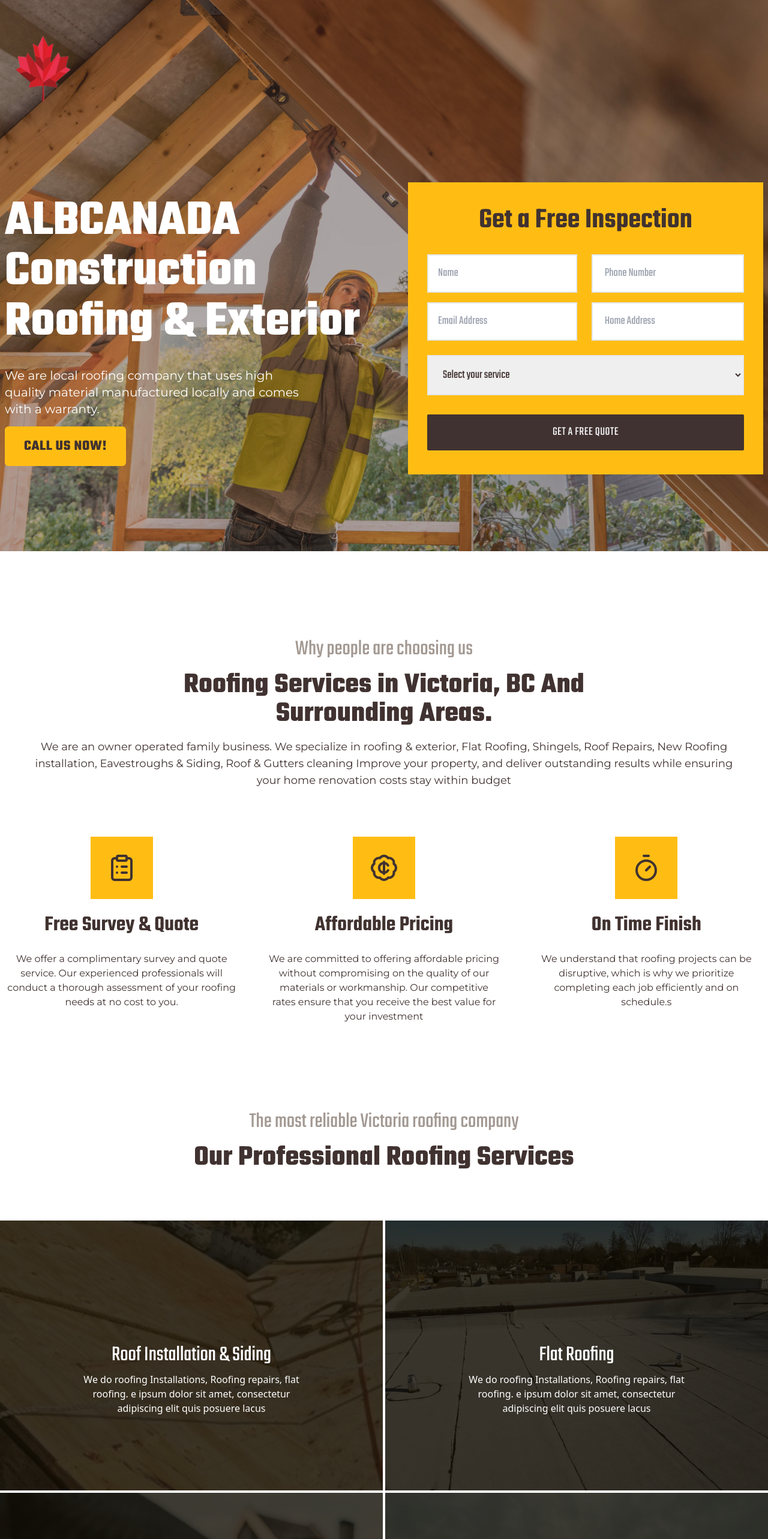
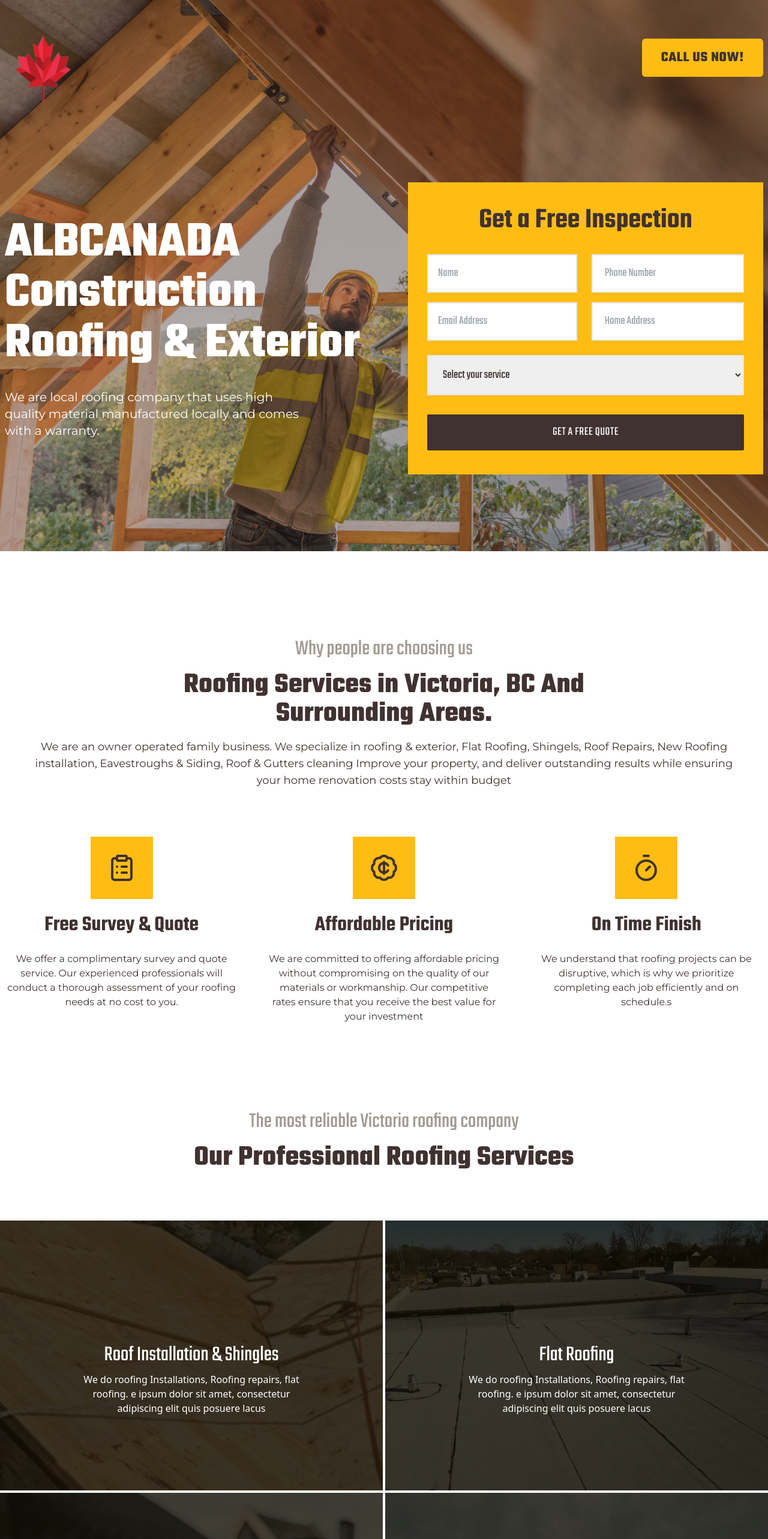
Before and after one commit to abdullahbinazeem/albcanada, a Next.js app: page / in a window 1280 px wide. Shown: the top 2566 px of the page at 60% size. Built offline with nearby package versions, Linux system fonts and the light colour scheme.

Commit message:
changed styling to clients preferences.

```diff
--- a/src/app/sections/footer/page.tsx
+++ b/src/app/sections/footer/page.tsx
@@ -13,13 +13,14 @@
   {
     title: "Make a Call",
     info: "(250)-918-5591",
+    name: "Besmir Ibraj",
     link: "tel:(250)-918-5591",
     icon: Phone,
   },
   {
     title: "Send are Email",
-    info: "info@albcanada.com",
-    link: "mailto:someone@example.com",
+    info: "info@albcanada.ca",
+    link: "mailto:info@albcanada.ca",
     icon: Mails,
   },
   {
@@ -35,7 +36,7 @@
     <>
       <div className="bg-secondary">
         <Container className="py-24">
-          <div className="flex gap-10 md:gap-20 mb-20  flex-wrap">
+          <div className="flex gap-10 md:gap-20 mb-20 justify-end flex-wrap">
             <div className="aspect-[2]  relative max-w-[200px]  flex-1">
               <Image
                 src={`/assets/worksafe.jpg`}
@@ -69,6 +70,9 @@
                 <contact.icon className="box-content	text-secondary min-w-8 min-h-8 p-5 bg-primary" />
                 <div className="text-white">
                   <h1 className="teko text-2xl">{contact.title}</h1>
+                  <p className="serrat underline">
+                    {contact.name && contact.name}
+                  </p>
                   <p className="serrat">{contact.info}</p>
                 </div>
               </a>
--- a/src/app/sections/hero/page.tsx
+++ b/src/app/sections/hero/page.tsx
@@ -6,7 +6,7 @@
 const Hero = () => {
   return (
     <Container className="bg-[url('/assets/herobg.jpg')]  bg-cover bg-center">
-      <div className="pt-12">
+      <div className="pt-12 flex justify-between items-center">
         <Image
           src="/assets/logo.png"
           alt="logo"
@@ -14,6 +14,13 @@
           height={200}
           className="w-24 md:w-32 aspect-square"
         />
+        <a
+          className="animate-bounce bg-primary text-secondary teko font-bold rounded-md text-2xl px-8 py-4 uppercase tracking-wide
+                      "
+          href="tel:(250)-918-5591"
+        >
+          Call US NOW!
+        </a>
       </div>
       <div
         className="flex lg:flex-row flex-col  gap-20 items-center lg:justify-between min-h-[90vh] py-32  text-white"
@@ -29,15 +36,6 @@
             We are local roofing company that uses high quality material
             manufactured locally and comes with a warranty.
           </p>
-          <div className="mt-10 animate-bounce">
-            <a
-              className=" bg-primary text-secondary teko font-bold rounded-md text-2xl px-8 py-4 uppercase tracking-wide
-                      "
-              href="tel:(250)-918-5591"
-            >
-              Call US NOW!
-            </a>
-          </div>
         </div>
         <div className="flex-1 bg-primary text-center py-10  teko">
           <h1 className="text-secondary text-4xl lg:text-5xl font-semibold">
@@ -45,7 +43,7 @@
           </h1>
           <form
             className="w-full px-8 mt-8"
-            action="https://formsubmit.co/ibraj2007@yahoo.com"
+            action="https://formsubmit.co/info@albcanada.ca"
             method="POST"
           >
             <div className="flex flex-col md:flex-row justify-between gap-6">
--- a/src/app/sections/products/page.tsx
+++ b/src/app/sections/products/page.tsx
@@ -89,7 +89,7 @@
         {producers.map((producer, i) => (
           <div
             key={i}
-            className="aspect-square relative w-[140px] sm:w-[180px] md:w-[200px]"
+            className="aspect-square relative w-[120px] sm:w-[140px]  md:w-[160px]"
           >
             <Image
               src={`/assets/products/${producer.img}.jpg`}
--- a/src/app/sections/services/page.tsx
+++ b/src/app/sections/services/page.tsx
@@ -4,7 +4,7 @@
 
 const services = [
   {
-    title: "Roof Installation & Siding",
+    title: "Roof Installation & Shingles",
     paragraph:
       "We do roofing Installations, Roofing repairs, flat roofing. e ipsum dolor sit amet, consectetur adipiscing elit quis posuere lacus",
     img: "roofing",
@@ -22,7 +22,7 @@
     img: "shingles",
   },
   {
-    title: "Cleaning",
+    title: "Moss Removal & Pressure Washing",
     paragraph:
       "We do roof & gutter cleaning e ipsum dolor sit amet, consectetur adipiscing elit quis posuere lacus",
     img: "clean",
```
